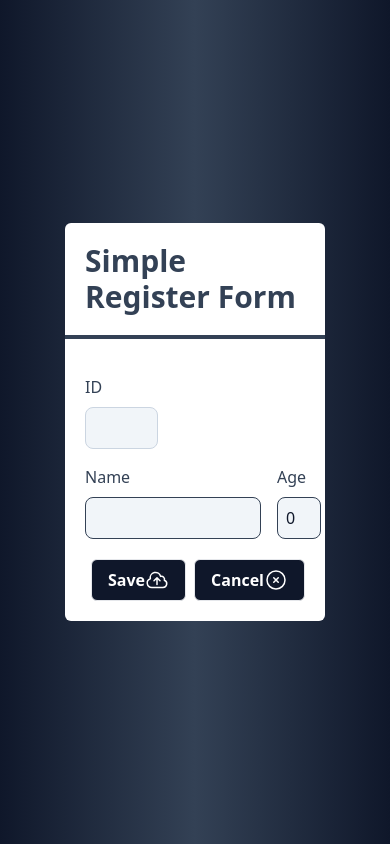
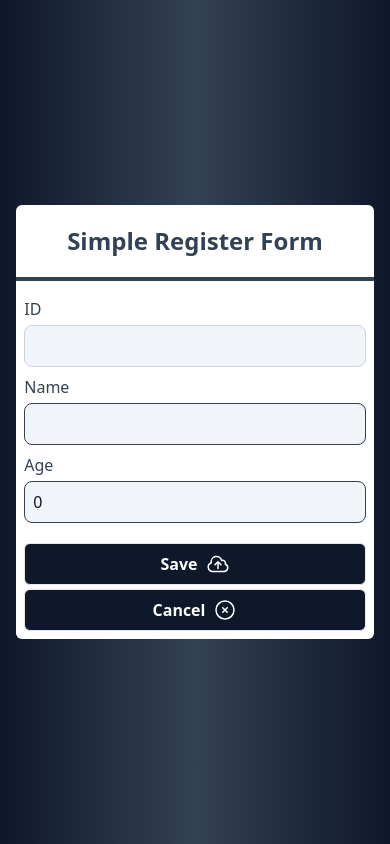
Before and after one commit to higorasilverio/Next_Simple_CRUD, a Next.js app: page / in a window 390 px wide. Both pictures are taken after a click on the button "New". Built offline with nearby package versions, Linux system fonts and the light colour scheme; no server answers; the database is empty.

Commit message:
📱 (general): responsiveness added

```diff
--- a/src/components/Button.tsx
+++ b/src/components/Button.tsx
@@ -10,7 +10,7 @@ const Button = ({ children, onClick }: ButtonProps) => {
     <button
       onClick={onClick}
       className={`
-        flex justify-evenly items-center w-32 ml-2 border font-semibold
+        flex justify-center items-center w-full sm:w-32 md:ml-2 border font-semibold
         bg-slate-900 text-white px-4 py-2 rounded-md
         hover:bg-slate-200 hover:text-slate-900 hover:border-slate-900
       `}
--- a/src/components/Form.tsx
+++ b/src/components/Form.tsx
@@ -24,22 +24,22 @@ const Form = ({
     <>
       <div className="w-full">
         <FormInput
-          className="w-1/3"
+          className="w-full sm:w-1/3"
           text="ID"
           value={id}
           type="text"
           readonly
         />
-        <div className="flex gap-4">
+        <div className="w-full sm:flex sm:gap-4">
           <FormInput
-            className="w-4/5"
+            className="w-full sm:w-4/5"
             text="Name"
             value={name}
             type="text"
             onChange={(e) => setName(e.target.value)}
           />
           <FormInput
-            className="w-1/5"
+            className="w-full sm:w-1/5"
             text="Age"
             value={age}
             type="number"
@@ -47,12 +47,12 @@ const Form = ({
           />
         </div>
       </div>
-      <div className="flex justify-end mt-5">
+      <div className="flex flex-col gap-1 sm:gap-0 sm:flex-row sm:justify-end mt-5">
         <Button onClick={() => handleRegisterSave(new Client(name, age, id))}>
-          {id ? "Update" : "Save"} <SaveIcon />
+          {id ? "Update" : "Save"} <SaveIcon className="ml-2" />
         </Button>
         <Button onClick={handleRegisterCancel}>
-          Cancel <CancelIcon />
+          Cancel <CancelIcon className="ml-2" />
         </Button>
       </div>
     </>
--- a/src/components/FormInput.tsx
+++ b/src/components/FormInput.tsx
@@ -17,7 +17,7 @@ const FormInput = ({
 }: FormInputProps) => {
   return (
     <div className={`flex flex-col ${className}`}>
-      <label className="mb-2 mt-4">{text}</label>
+      <label className="mb-1 mt-2 sm:mt-4">{text}</label>
       <input
         type={type ?? "text"}
         value={value}
--- a/src/components/Layout.tsx
+++ b/src/components/Layout.tsx
@@ -10,13 +10,13 @@ const Layout = ({ children, title }: LayoutProps) => {
   return (
     <div
       className={`
-      flex flex-col w-2/3
+      flex flex-col w-11/12 sm:w-4/5 md:w-2/3
       bg-white text-slate-700
-      rounded-md
+      rounded-md justify-center
     `}
     >
       <Title>{title}</Title>
-      <div className="p-5">{children}</div>
+      <div className="p-2 sm:p-5">{children}</div>
     </div>
   );
 };
--- a/src/components/Table.tsx
+++ b/src/components/Table.tsx
@@ -1,4 +1,4 @@
-import { MouseEventHandler, ReactNode, useCallback } from "react";
+import { useCallback } from "react";
 import Client from "../core/Client";
 import EditIcon from "./icons/EditIcon";
 import TrashIcon from "./icons/TrashIcon";
@@ -13,10 +13,12 @@ const Table = ({ clients, selectClient, removeClient }: TableProps) => {
   const renderTableHeader = useCallback(
     () => (
       <tr>
-        <th className="text-left px-5 py-2 text-xl">Code</th>
-        <th className="text-left px-5 py-2 text-xl">Name</th>
-        <th className="text-left px-5 py-2 text-xl">Age</th>
-        <th className="px-5 py-2 text-xl">Actions</th>
+        <th className="hidden md:block text-left px-2 sm:px-4 py-2 text-md sm:text-xl">
+          Code
+        </th>
+        <th className="text-left px-2 sm:px-4 py-2 text-md sm:text-xl">Name</th>
+        <th className="text-left px-2 sm:px-4 py-2 text-md sm:text-xl">Age</th>
+        <th className="px-2 sm:px-4 py-2 text-md sm:text-xl">Actions</th>
       </tr>
     ),
     []
@@ -31,14 +33,20 @@ const Table = ({ clients, selectClient, removeClient }: TableProps) => {
             key={`table-client-${id}`}
             className={`${index % 2 === 0 ? "bg-slate-200" : "bg-slate-300"}`}
           >
-            <td className="text-left px-5 py-2 text-xl">{id}</td>
-            <td className="text-left px-5 py-2 text-xl">{name}</td>
-            <td className="text-left px-5 py-2 text-xl">{age}</td>
-            <td className="flex justify-center items-center px-5 py-2 text-xl">
+            <td className="hidden md:block text-left px-2 sm:px-4 py-2 text-sm">
+              <code>{id}</code>
+            </td>
+            <td className="text-left px-2 sm:px-4 py-2 text-md sm:text-xl">
+              {name}
+            </td>
+            <td className="text-left px-2 sm:px-4 py-2 text-md sm:text-xl">
+              {age}
+            </td>
+            <td className="flex justify-center items-center px-2 sm:px-4 py-2 text-md sm:text-xl">
               <button
                 onClick={() => selectClient(client)}
                 className={`
-                  mx-1 p-1 rounded-full
+                  mx-0.5 p-1 rounded-full
                   text-blue-600 hover:bg-blue-600 hover:text-white
                 `}
               >
@@ -47,7 +55,7 @@ const Table = ({ clients, selectClient, removeClient }: TableProps) => {
               <button
                 onClick={() => removeClient(client)}
                 className={`
-                  mx-1 p-1 rounded-full
+                  mx-0.5 p-1 rounded-full
                   text-red-600 hover:bg-red-600 hover:text-white
                 `}
               >
--- a/src/components/Title.tsx
+++ b/src/components/Title.tsx
@@ -3,7 +3,9 @@ import { ReactNode } from "react";
 const Title = ({ children }: { children: ReactNode }) => {
   return (
     <div className="flex flex-col justify-center">
-      <h1 className="text-3xl font-bold p-5">{children}</h1>
+      <h1 className="text-2xl sm:text-3xl font-bold p-5 sm:text-left text-center">
+        {children}
+      </h1>
       <hr className="border-2 border-slate-700" />
     </div>
   );
--- a/src/components/icons/CancelIcon.tsx
+++ b/src/components/icons/CancelIcon.tsx
@@ -1,11 +1,11 @@
-const CancelIcon = () => (
+const CancelIcon = ({ className }: { className: string }) => (
   <svg
     xmlns="http://www.w3.org/2000/svg"
     fill="none"
     viewBox="0 0 24 24"
     strokeWidth={1.5}
     stroke="currentColor"
-    className="w-6 h-6"
+    className={`w-6 h-6 ${className}`}
   >
     <path
       strokeLinecap="round"
--- a/src/components/icons/NewIcon.tsx
+++ b/src/components/icons/NewIcon.tsx
@@ -1,11 +1,11 @@
-const NewIcon = () => (
+const NewIcon = ({ className }: { className: string }) => (
   <svg
     xmlns="http://www.w3.org/2000/svg"
     fill="none"
     viewBox="0 0 24 24"
     strokeWidth={1.5}
     stroke="currentColor"
-    className="w-6 h-6"
+    className={`w-6 h-6 ${className}`}
   >
     <path
       strokeLinecap="round"
--- a/src/components/icons/SaveIcon.tsx
+++ b/src/components/icons/SaveIcon.tsx
@@ -1,11 +1,11 @@
-const SaveIcon = () => (
+const SaveIcon = ({ className }: { className: string }) => (
   <svg
     xmlns="http://www.w3.org/2000/svg"
     fill="none"
     viewBox="0 0 24 24"
     strokeWidth={1.5}
     stroke="currentColor"
-    className="w-6 h-6"
+    className={`w-6 h-6 ${className}`}
   >
     <path
       strokeLinecap="round"
--- a/src/pages/index.tsx
+++ b/src/pages/index.tsx
@@ -78,9 +78,9 @@ export default function Home() {
         {loading && <Loading />}
         {!loading && tableVisible && (
           <>
-            <div className="flex justify-end mb-2">
+            <div className="flex sm:justify-end mb-2 w-full">
               <Button onClick={handleNewClient}>
-                New <NewIcon />
+                New <NewIcon className="ml-2" />
               </Button>
             </div>
             <Table
```
